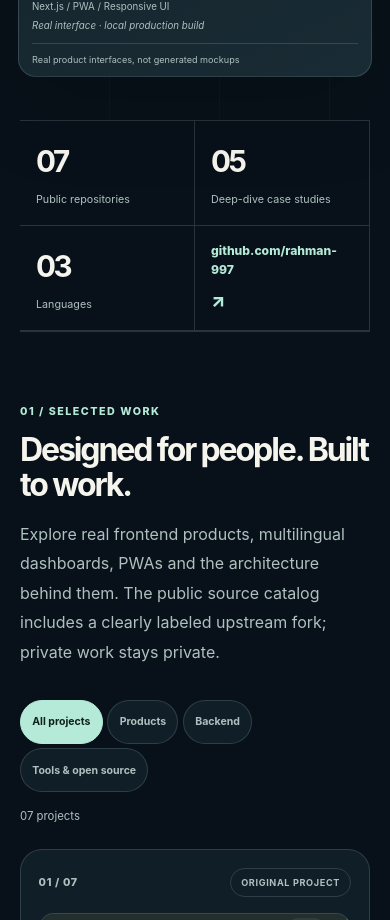
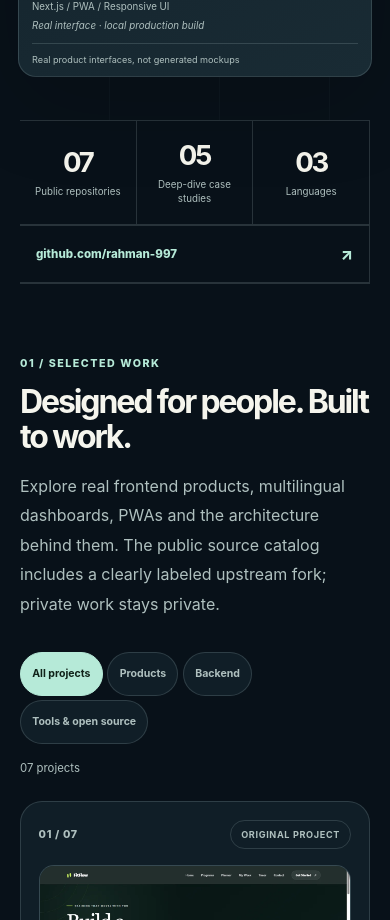
Before and after one commit to rahman-997/portfolio, a Next.js app: page / in a window 390 px wide. Shown: the part 1020-1940 px from the top of the page. Built offline with nearby package versions, Linux system fonts and the light colour scheme.

Commit message:
fix(mobile): align all three metrics and give GitHub URL a nonwrapping full-width row

```diff
--- a/app/experience/experience.module.css
+++ b/app/experience/experience.module.css
@@ -621,3 +621,39 @@
   .hero h1{font-size:clamp(2.1rem,8.2vw,2.5rem)}
   .mobileMenuButton{padding:.45rem .52rem}
 }
+
+
+/* Final mobile visual review: three balanced stats, full-width source link. */
+@media(max-width:680px){
+  .metrics{
+    grid-template-columns:repeat(3,minmax(0,1fr));
+  }
+  .metrics>div{
+    min-width:0;
+    padding:.9rem .6rem;
+    min-height:104px;
+    align-items:center;
+    text-align:center;
+  }
+  .metrics>div strong{font-size:1.72rem;line-height:1.1}
+  .metrics>div span{font-size:.61rem;line-height:1.45;overflow-wrap:break-word}
+  .metrics>a{
+    grid-column:1 / -1;
+    display:flex;
+    flex-direction:row;
+    align-items:center;
+    justify-content:space-between;
+    min-height:58px;
+    padding:.8rem 1rem;
+    font-size:.72rem;
+    white-space:nowrap;
+    overflow-wrap:normal;
+    border-top:1px solid var(--line);
+  }
+  .metrics>a span{font-size:1rem}
+}
+@media(max-width:360px){
+  .metrics>div{padding:.85rem .35rem}
+  .metrics>div span{font-size:.57rem}
+  .metrics>a{font-size:.68rem}
+}
```
